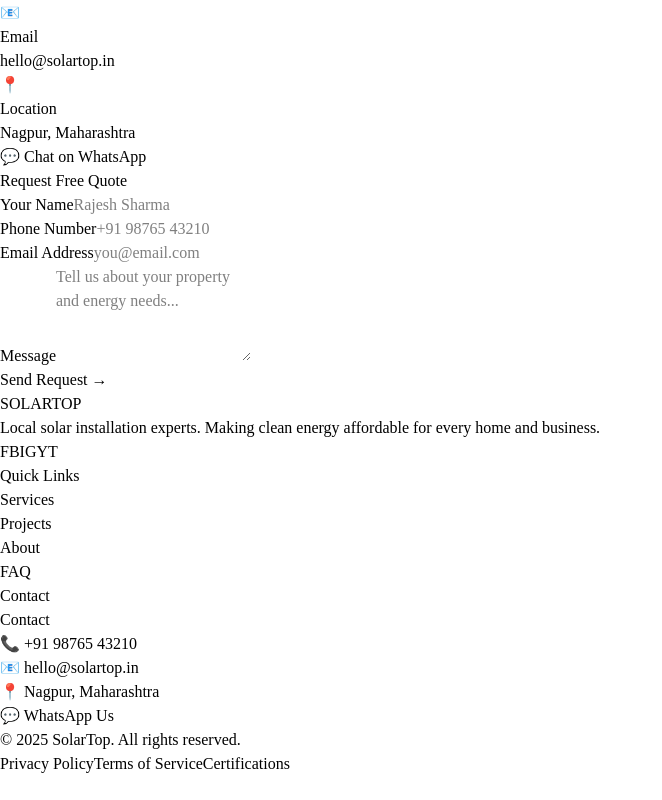
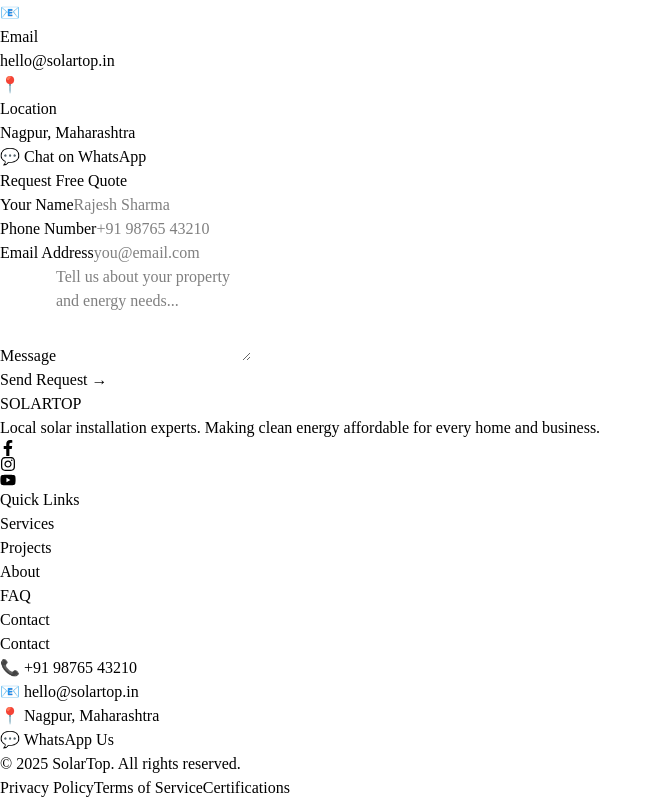
Before and after one commit to Aryan107rn/SolarTop_project, a React (Vite) app in the folder client/solartop/: page / in a window 1280 px wide. Shown: the part 2747-3547 px from the top of the page, without its empty margins (0-662 px from the left). Before the commit the page ends 3523 px from the top, so only its background shows below. Built offline with nearby package versions, Linux system fonts and the light colour scheme.

Commit message:
Added new icons in footer jsx '

```diff
--- a/client/solartop/src/sections/Footer.jsx
+++ b/client/solartop/src/sections/Footer.jsx
@@ -1,5 +1,5 @@
 import { motion } from 'framer-motion'
-
+import { FaFacebookF, FaInstagram, FaYoutube } from 'react-icons/fa'
 export default function Footer() {
   return (
     <footer className="bg-[#1a2e1a] text-white px-8 md:px-16 pt-20 pb-8">
@@ -17,18 +17,18 @@
               Local solar installation experts. Making clean energy affordable for every home and business.
             </p>
             {/* Socials */}
-            <div className="flex gap-3 mt-6">
-              {[
-                { label: 'FB', href: '#' },
-                { label: 'IG', href: '#' },
-                { label: 'YT', href: '#' },
-              ].map(({ label, href }) => (
-                <a key={label} href={href}
-                  className="w-10 h-10 rounded-full border border-white/10 flex items-center justify-center text-xs font-black text-white/40 hover:border-[#c5f135] hover:text-[#c5f135] transition-colors">
-                  {label}
-                </a>
-              ))}
-            </div>
+           <div className="flex gap-3 mt-6">
+  {[
+    { icon: <FaFacebookF />, href: '#' },
+    { icon: <FaInstagram />, href: '#' },
+    { icon: <FaYoutube />, href: '#' },
+  ].map(({ icon, href }, i) => (
+    <a key={i} href={href}
+      className="w-10 h-10 rounded-full border border-white/10 flex items-center justify-center text-white/40 hover:border-[#c5f135] hover:text-[#c5f135] hover:bg-[#c5f135]/10 transition-all duration-300">
+      {icon}
+    </a>
+  ))}
+</div>
           </div>
 
           {/* Quick Links */}
```
